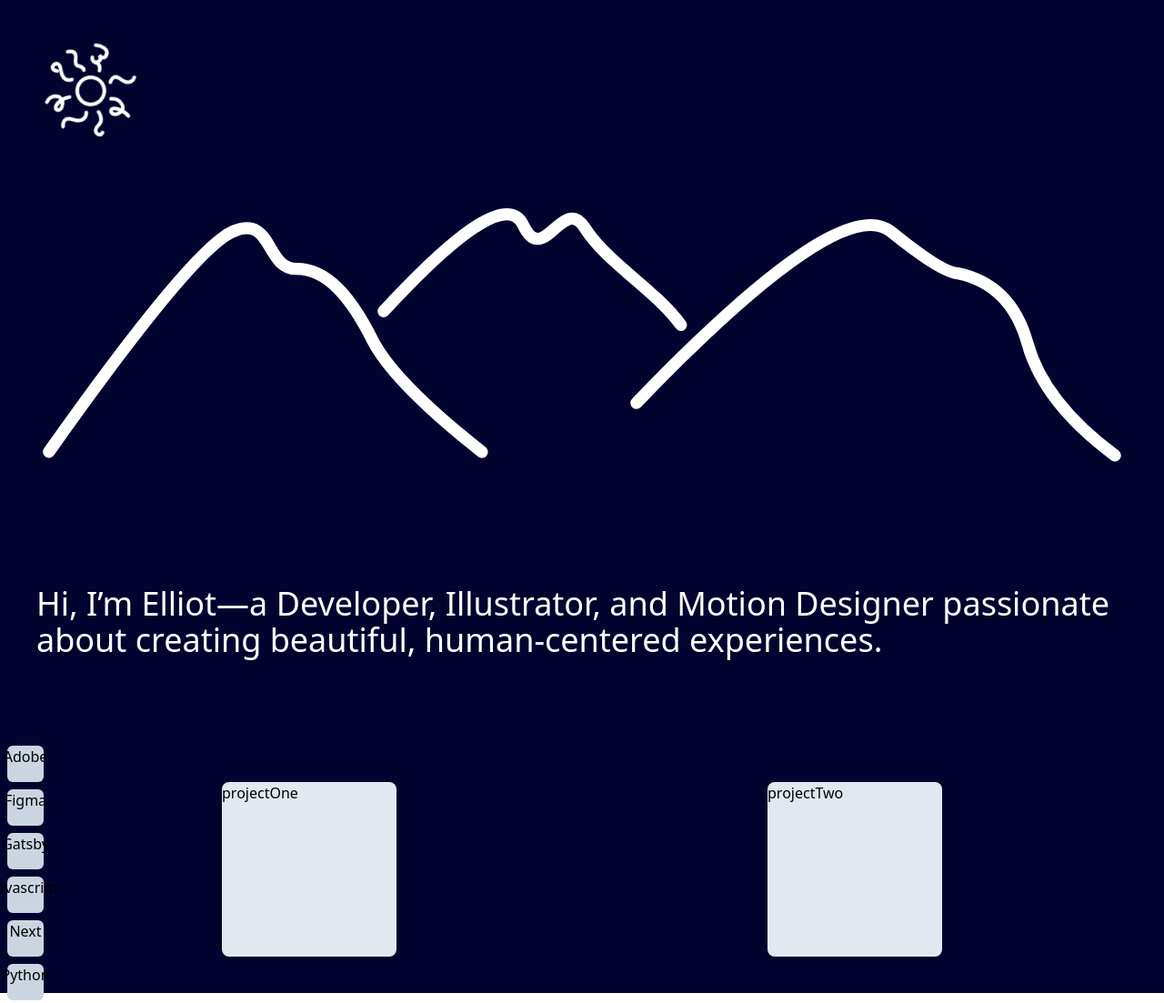
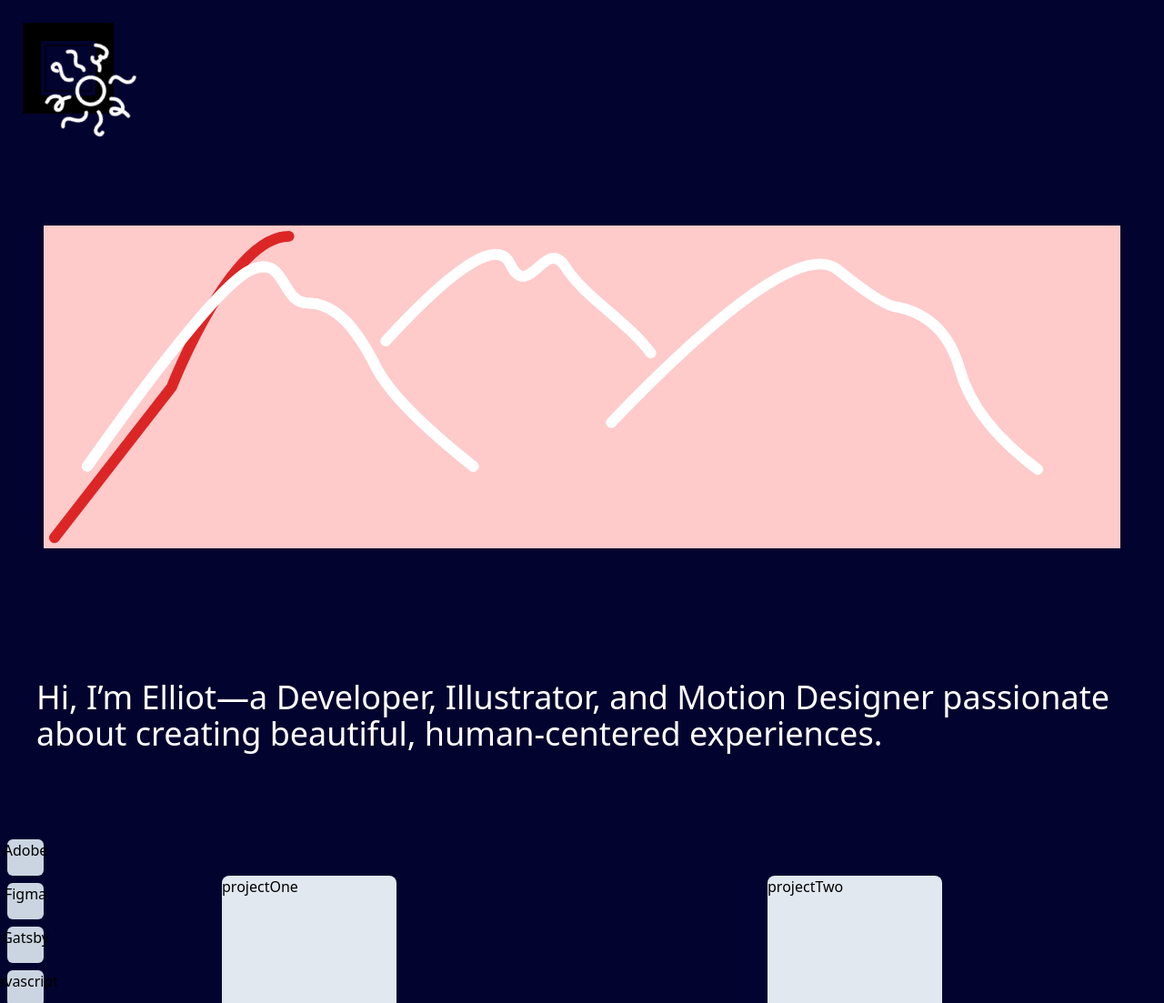
Before and after one commit to Elliot-KG/portfolio, a Gatsby site: page / in a window 1280 px wide. Shown: the top 1103 px of the page at 91% size. Built offline with nearby package versions, Linux system fonts and the light colour scheme; Gatsby itself is replaced by a stand-in of ours.

Commit message:
Added a lot of basic building blocks. Unfinished svg

```diff
--- a/src/components/birds.tsx
+++ b/src/components/birds.tsx
@@ -1,9 +1,26 @@
 import * as React from "react"
 
 export function Birds() {
+
+    const canvasRef = React.useRef<HTMLCanvasElement>(null)
+
+    React.useEffect(()=>{
+        if(canvasRef != null){
+            const canvas : HTMLCanvasElement = canvasRef.current!
+            const ctx = canvas.getContext('2d') as CanvasRenderingContext2D
+            if(ctx == null){
+                return
+            }
+            ctx.fillRect(25, 25, 100, 100);
+            ctx.clearRect(45, 45, 60, 60);
+            ctx.strokeRect(50, 50, 50, 50);
+        }
+
+    }, [canvasRef])
+
   return (
     <div className="absolute text-white">
-        <canvas />
+        <canvas width="600" height="200" ref={canvasRef}/>
     </div>
   );
 }
--- a/src/components/mountains.tsx
+++ b/src/components/mountains.tsx
@@ -1,18 +1,75 @@
+import { off } from "process";
 import * as React from "react"
 
-export const Mountains = () => (
-	<React.StrictMode>
-		<div className="">
-			<svg  className="linecap-round stroke-white fill-none stroke-[10px]" version="1.1" xmlns="http://www.w3.org/2000/svg" x="0px" y="0px"
-				viewBox="0 0 964 262">
-					<g >
-						<path id="Path"  d="M40.5,223.6c79-111.6,129.7-172.3,152-182.3c33.5-15,27,30.8,53,30.8s45.4,24.1,63,58.9
-							c11.7,23.2,41.9,54.1,90.6,92.7"/>
-						<path id="Path-2" d="M527.1,183.1C639.6,66,709.9,18.7,737.8,41.2c27.9,22.5,46.3,34,55.1,34.5
-							c29.6,6,49,25.4,58.1,58.2c9.1,32.8,33.3,63.7,72.4,92.7"/>
-						<path id="Path-3" d="M317.7,107.2C383.5,35.8,422,11.9,433.3,35.8c17,35.7,32.9-26.3,51.2,2.5s57.7,50.6,79.4,80.2"/>
-					</g>
-				</svg>
+export const Mountains = () => {
+
+	const offset = 10
+	const width = 1000
+	const height = 300
+	const xGridDim = 9
+	const yGridDim = 4
+	const widthO = width - (2 * offset)
+	const heightO = height - (2 * offset)
+	const xGrid = [...new Array(xGridDim + 1)].map((_ , i)=> (i * (widthO/xGridDim)) + offset) //creating a 9 grid for width for easy computing chunks of mountain
+	const yGrid = [...new Array(yGridDim + 1)].map((_ , i)=> (i * (heightO/yGridDim)) + offset) //max is so that the lowest value is offset and not 0
+
+
+	interface pathObject{
+		command : String
+		coordinates : Array<number>
+	}
+
+	interface svgObject extends Array<pathObject>{}
+
+	const mountain1 = [
+		{
+			command : "M",
+			coordinates: [xGrid[0], yGrid[4]]
+		},
+		{
+			command: "S",// command : "L",
+			coordinates: [xGrid[1], yGrid[2], xGrid[1], yGrid[2]]// coordinates: [xGrid[1], yGrid[2]]
+		},
+		{
+			command : "S",
+			coordinates: [(xGrid[1] + xGrid[2])/ 2, yGrid[0], xGrid[2], yGrid[0]]
+		},
+	]
+
+	function objectToPath(object : svgObject) : string{
+		let string = ""
+		object.forEach((path : pathObject)=>{
+			string += path.command
+			string += path.coordinates.join(",")
+
+		})
+		return string
+	}
+
+	return(
+		<div className="p-12">
+			{/* <svg  className="linecap-round stroke-white fill-none stroke-[10px]" version="1.1" xmlns="http://www.w3.org/2000/svg" x="0px" y="0px"
+					viewBox="0 0 964 262"> */}
+			<svg className="bg-red-200 linecap-round stroke-white fill-none stroke-[10px]" version="1.1" xmlns="http://www.w3.org/2000/svg" x="0px" y="0px"
+				viewBox={"0 0 " + width + " " + height}>
+				<g >
+
+					<path className="stroke-red-600" d={objectToPath(mountain1)}/>
+
+					<path d="M40.5,223.6
+						c79-111.6,129.7-172.3,152-182.3
+						c33.5-15,27,30.8,53,30.8
+						s45.4,24.1,63,58.9
+						c11.7,23.2,41.9,54.1,90.6,92.7"/>
+
+
+					<path d="M40.5,223.6c79-111.6,129.7-172.3,152-182.3c33.5-15,27,30.8,53,30.8s45.4,24.1,63,58.9
+								c11.7,23.2,41.9,54.1,90.6,92.7"/>
+					<path d="M527.1,183.1C639.6,66,709.9,18.7,737.8,41.2c27.9,22.5,46.3,34,55.1,34.5
+								c29.6,6,49,25.4,58.1,58.2c9.1,32.8,33.3,63.7,72.4,92.7"/>
+					<path d="M317.7,107.2C383.5,35.8,422,11.9,433.3,35.8c17,35.7,32.9-26.3,51.2,2.5s57.7,50.6,79.4,80.2"/>
+				</g>
+			</svg>
 		</div>
-  	</React.StrictMode>
-);
+	)
+};
--- a/src/components/projects.tsx
+++ b/src/components/projects.tsx
@@ -1,13 +1,17 @@
 import * as React from "react"
 import ProjectsJson from "../src/projects.json"
 import { ProjectBox } from "./projectBox"
+import { SkillsBar } from "./skillsBar";
 
 export function Projects() {
     return (
-        <div className="p-10 flex justify-around">
-            {ProjectsJson.map((project)=>(
-                <ProjectBox key={project.id} project={project}/>
-            ))}
+        <div>
+            <SkillsBar />
+            <div className="p-10 flex justify-around">
+                {ProjectsJson.map((project)=>(
+                    <ProjectBox key={project.id} project={project}/>
+                ))}
+            </div>
         </div>
   );
 }
--- a/src/components/skill.tsx
+++ /dev/null
@@ -1,11 +0,0 @@
-import * as React from "react"
-
-const Skills : Array<React.ReactElement> = []
-
-export function SkillWrapper({children} : {children : React.ReactElement}) {
-  return (
-    <div className="w-10 h-10 rounded-md bg-slate-300 flex justify-center">
-        {children}
-    </div>
-  );
-}
--- /dev/null
+++ b/src/components/skillWrapper.tsx
@@ -0,0 +1,9 @@
+import * as React from "react"
+
+export function SkillWrapper({deactivated, children} : {deactivated : Boolean, children : React.ReactElement}) {
+  return (
+    <div className={(deactivated? "bg-blue-800"  : "") + " w-10 h-10 rounded-md bg-slate-300 flex justify-center"}>
+        {children}
+    </div>
+  );
+}
--- a/src/components/skillsBar.tsx
+++ b/src/components/skillsBar.tsx
@@ -1,13 +1,13 @@
 import * as React from "react"
-import { SkillWrapper } from "./skill";
+import { SkillWrapper } from "./skillWrapper";
 import { skills } from "./Skills/skills"
 
 export function SkillsBar() {
   return (
     <div className="sticky top-2/4 h-0">
         <div className="left-2 relative top-[-100%] flex flex-col space-y-2">
-            {skills.map((skill : React.ReactElement, index : Number)=>(
-                <SkillWrapper key={String(index)}>
+            {skills.map((skill : React.ReactElement, index : number)=>(
+                <SkillWrapper key={String(index)} deactivated={(index%2 == 0)? true : false} >
                     {skill}
                 </SkillWrapper>
             ))}
--- a/src/pages/index.tsx
+++ b/src/pages/index.tsx
@@ -7,15 +7,15 @@ import { Projects } from "../components/projects"
 import { SkillsBar } from "../components/skillsBar"
 
 const IndexPage: React.FC<PageProps> = () => (
+  <React.StrictMode>
     <main className="bg-night w-full h-full">
+      <Birds />
       <Sun />
-    <Birds />
       <Mountains />
       <h1 className="p-10 text-white text-4xl my-14">Hi, I&rsquo;m Elliot—a Developer, Illustrator, and Motion Designer passionate about creating beautiful, human-centered experiences.</h1>
-    <SkillsBar />
       <Projects />
-
     </main>
+  </React.StrictMode>
 )
 
 export default IndexPage
```
Also changed, not shown: src/src/skills.json (deleted, +0 -23 lines). Lines whose indentation alone changed are shown as unchanged.
